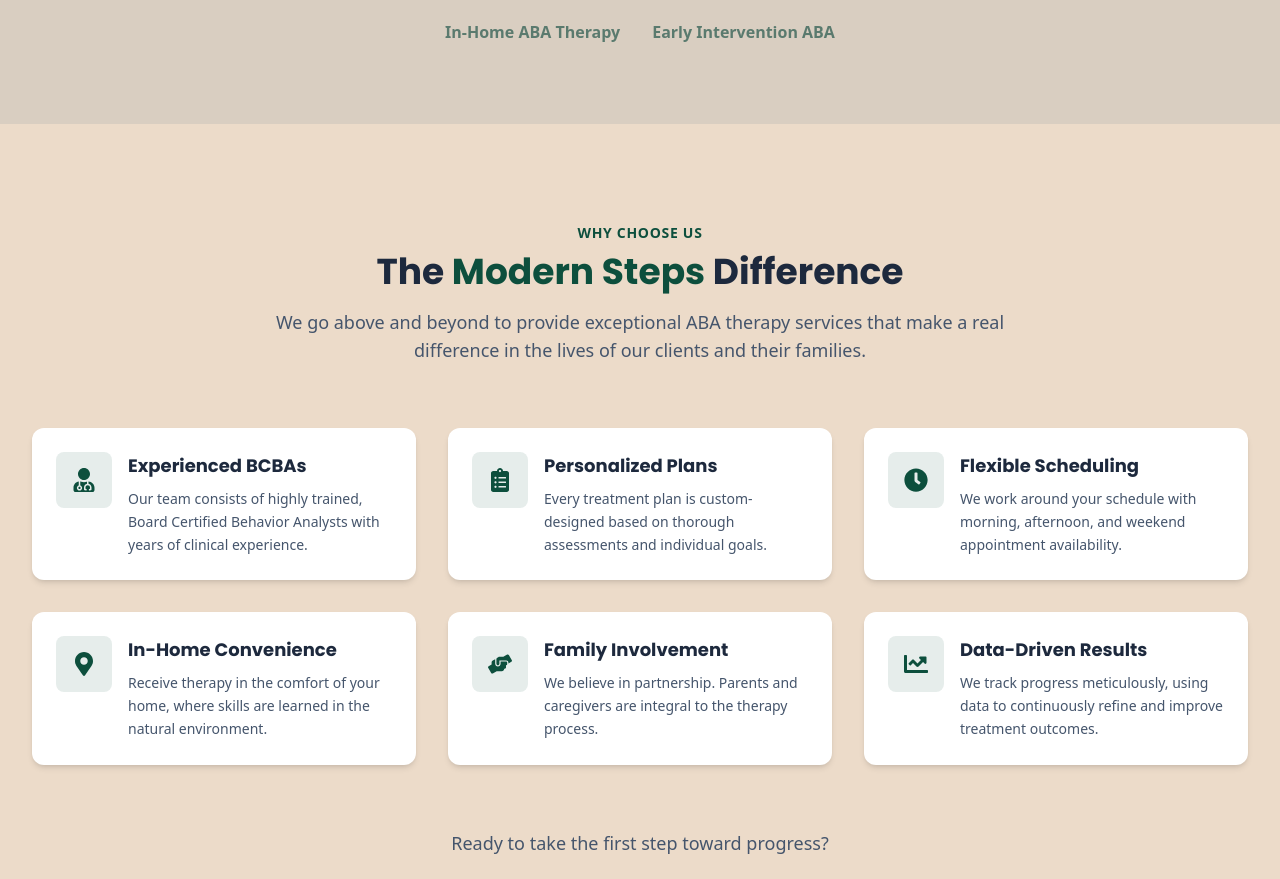
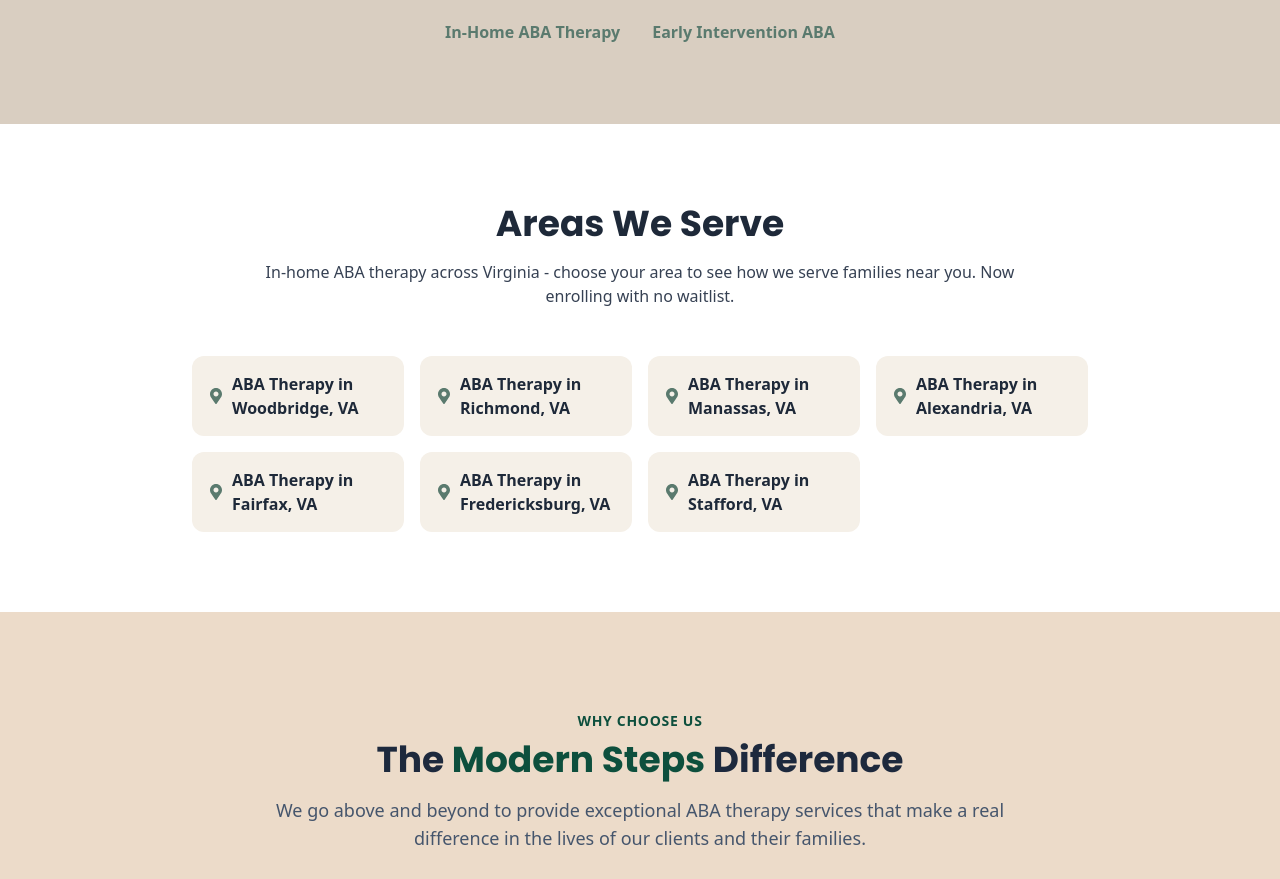
Before and after one commit to patron29/modern-steps-aba, a React (Vite) app: page / in a window 1280 px wide. Shown: the part 2520-3399 px from the top of the page. Built offline with nearby package versions, Linux system fonts and the light colour scheme.

Commit message:
Show Areas We Serve on homepage

```diff
--- a/src/pages/Home.jsx
+++ b/src/pages/Home.jsx
@@ -8,6 +8,7 @@ import Team from '../components/Team';
 import Testimonials from '../components/Testimonials';
 import FAQ from '../components/FAQ';
 import Contact from '../components/Contact';
+import AreasWeServe from '../components/AreasWeServe';
 
 export default function Home() {
   useEffect(() => {
@@ -19,6 +20,7 @@ export default function Home() {
       <Hero />
       <About />
       <Services />
+      <AreasWeServe />
       <WhyChooseUs />
       <Process />
       <Team />
```
